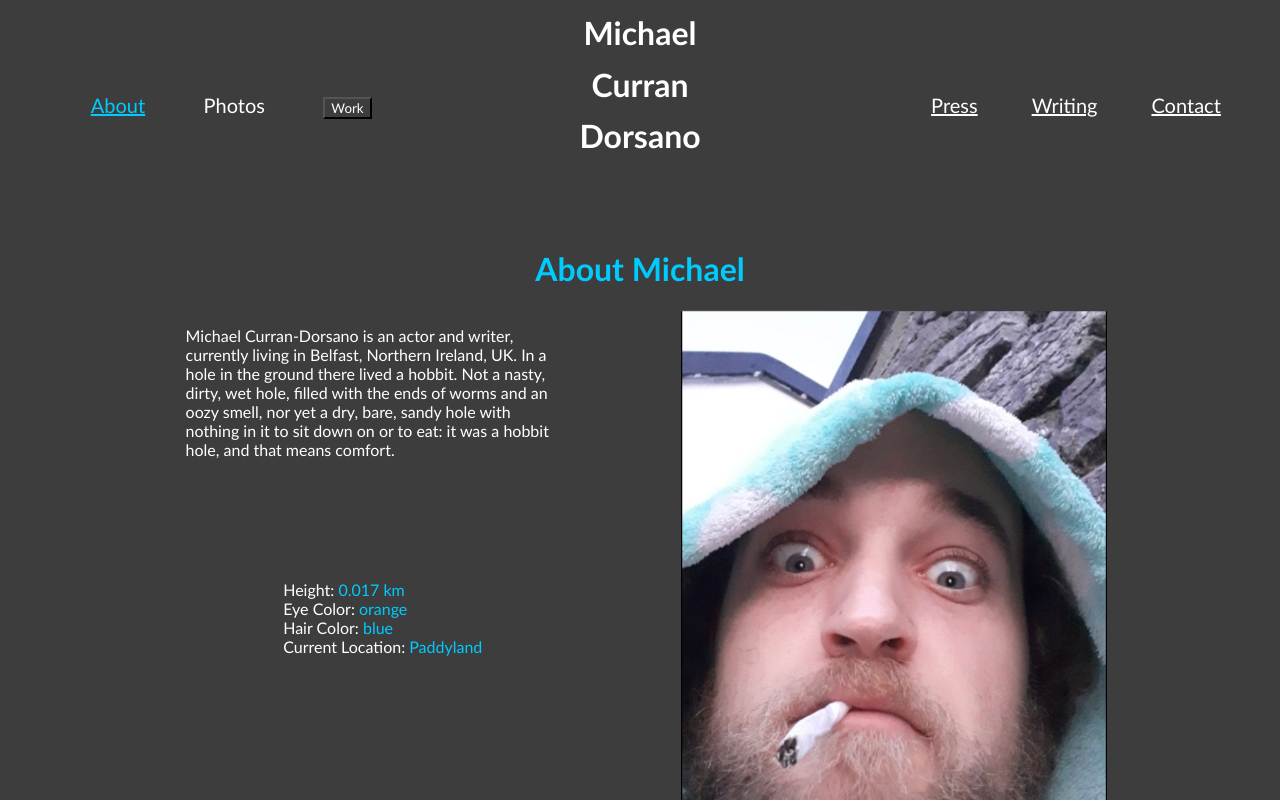
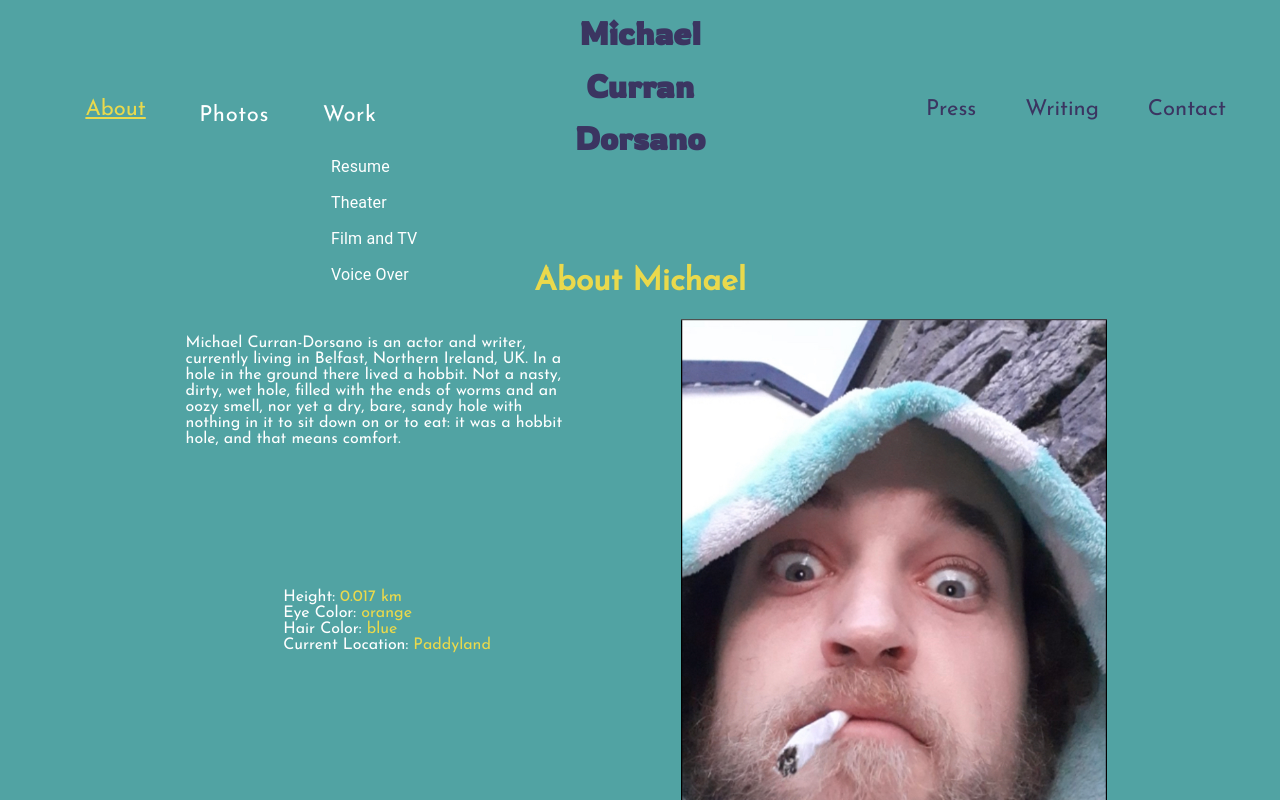
Before and after one commit to gibsonberglund/mcd-portfolio, a React (Create React App) app: page / in a window 1280 px wide. Both pictures are taken after a click on the button "Work". Shown: the top 800 px of the page. Built offline with nearby package versions, Linux system fonts and the light colour scheme.

Commit message:
debugged nav dropdown menus

```diff
--- a/package.json
+++ b/package.json
@@ -4,6 +4,9 @@
   "private": true,
   "homepage": "https://gibsonberglund.github.io/mcd-portfolio",
   "dependencies": {
+    "@emotion/react": "^11.11.0",
+    "@emotion/styled": "^11.11.0",
+    "@mui/material": "^5.13.0",
     "@testing-library/jest-dom": "^5.16.5",
     "@testing-library/react": "^13.4.0",
     "@testing-library/user-event": "^13.5.0",
--- a/public/index.html
+++ b/public/index.html
@@ -10,6 +10,7 @@
       content="Web site created using create-react-app"
     />
     <link rel="apple-touch-icon" href="%PUBLIC_URL%/logo192.png" />
+    <link href="https://fonts.googleapis.com/css2?family=Alata&family=Courgette&family=Josefin+Sans&family=Karla&family=Noto+Sans+Ogham&family=Permanent+Marker&family=Rowdies&family=Ultra&display=swap" rel="stylesheet">
     <!--
       manifest.json provides metadata used when your web app is installed on a
       user's mobile device or desktop. See https://developers.google.com/web/fundamentals/web-app-manifest/
@@ -26,7 +27,7 @@
     -->
     <title>Michael C-D</title>
   </head>
-  <body>
+  <body class="body">
     <noscript>You need to enable JavaScript to run this app.</noscript>
     <div id="root"></div>
     <!--
--- a/src/components/Navbar.js
+++ b/src/components/Navbar.js
@@ -2,30 +2,54 @@ import React from 'react';
 import Dropdown from 'react-bootstrap/Dropdown';
 import DropdownButton from 'react-bootstrap/DropdownButton';
 import { useState } from "react"
+import Button from '@mui/material/Button';
+import Menu from '@mui/material/Menu';
+import MenuItem from '@mui/material/MenuItem';
+import Fade from '@mui/material/Fade';
 
 // Here we are using object destructuring assignment to pluck off our variables from the props object
 // We assign them to their own variable names
 function Navbar({ currentPage, handlePageChange }) {
 
-  const [workMenuDisplay, setWorkMenuDisplay] = useState(false);
+  const [anchorEl, setAnchorEl] = React.useState(null);
+  const open = Boolean(anchorEl);
 
-    const hoverOnWork = () => {
-        setWorkMenuDisplay(true)
-    }
+  const handleClick = (event) => {
+    setAnchorEl(event.currentTarget);
+  };
+  const handleClose = () => {
+    setAnchorEl(null);
+  };
 
-    const hoverOffWork = () => {
-        setWorkMenuDisplay(false)
-  }
+  const [picsAnchorEl, setPicsAnchorEl] = React.useState(null);
+  const openPics = Boolean(picsAnchorEl);
 
-  const [picMenuDisplay, setPicMenuDisplay] = useState(false);
+  const handleClickPics = (event) => {
+    setPicsAnchorEl(event.currentTarget);
+  };
+  const handleClosePics = () => {
+    setPicsAnchorEl(null);
+  };
 
-    const hoverOnPic = () => {
-        setPicMenuDisplay(true)
-    }
+  // const [workMenuDisplay, setWorkMenuDisplay] = useState(false);
 
-    const hoverOffPic = () => {
-        setPicMenuDisplay(false)
-  }
+  //   const hoverOnWork = () => {
+  //       setWorkMenuDisplay(true)
+  //   }
+
+  //   const hoverOffWork = () => {
+  //       setWorkMenuDisplay(false)
+  // }
+
+  // const [picMenuDisplay, setPicMenuDisplay] = useState(false);
+
+  //   const hoverOnPic = () => {
+  //       setPicMenuDisplay(true)
+  //   }
+
+  //   const hoverOffPic = () => {
+  //       setPicMenuDisplay(false)
+  // }
 
 
   return (
@@ -41,16 +65,69 @@ function Navbar({ currentPage, handlePageChange }) {
               About
             </a>
           </li>
-          <li className='nav-item' id="picnavbtn" title="Photos" onMouseEnter={hoverOnPic} onMouseLeave={hoverOffPic}>Photos
-            {
-              picMenuDisplay &&
-              <ul className='navdropmenu'>
-                <li><Dropdown.Item href="#Headshots" onClick={() => handlePageChange('Headshots')} className={currentPage === 'Photos' ? 'nav-link-active' : 'nav-link'}>Headshots</Dropdown.Item></li>
-                <li><Dropdown.Item href="#Gallery" onClick={() => handlePageChange('Gallery')} className={currentPage === 'Photos' ? 'nav-link-active' : 'nav-link'}>Gallery</Dropdown.Item></li>
-              </ul>
-            }
+          <li>
+            <div>
+              <Button
+                id="basic-button"
+                aria-controls={open ? 'basic-menu' : undefined}
+                aria-haspopup="true"
+                aria-expanded={open ? 'true' : undefined}
+                onClick={handleClickPics}
+              >
+                Photos
+              </Button>
+              <Menu
+                id="basic-menu"
+                MenuListProps={{
+                  'aria-labelledby': 'basic-button',
+                }}
+                sx={{'& .MuiPaper-root': {
+                  backgroundColor: 'transparent',
+                  boxShadow: 'none',
+                  border: 'none',
+                }}}
+                anchorEl={picsAnchorEl}
+                open={openPics}
+                onClose={handleClosePics}
+              >
+                <MenuItem className='menuitems' onClick={handleClosePics}>Headshots</MenuItem>
+                <MenuItem onClick={handleClosePics}>Gallery</MenuItem>
+              </Menu>
+            </div>
           </li>
-          <DropdownButton title="Work" className='nav-item' id='worknavbtn' onMouseEnter={hoverOnWork} onMouseLeave={hoverOffWork} key='down-centered' drop='down-centered'>
+          <li>
+            <div>
+              <Button
+                id="basic-button"
+                aria-controls={open ? 'basic-menu' : undefined}
+                aria-haspopup="true"
+                aria-expanded={open ? 'true' : undefined}
+                onClick={handleClick}
+              >
+                Work
+              </Button>
+              <Menu
+                id="basic-menu"
+                MenuListProps={{
+                  'aria-labelledby': 'basic-button',
+                }}
+                sx={{'& .MuiPaper-root': {
+                  backgroundColor: 'transparent',
+                  boxShadow: 'none',
+                  border: 'none'
+                }}}
+                anchorEl={anchorEl}
+                open={open}
+                onClose={handleClose}
+              >
+                <MenuItem className='menuitems' onClick={handleClose}>Resume</MenuItem>
+                <MenuItem onClick={handleClose}>Theater</MenuItem>
+                <MenuItem onClick={() => handlePageChange('FilmAndTV')}>Film and TV</MenuItem>
+                <MenuItem onClick={handleClose}>Voice Over</MenuItem>
+              </Menu>
+            </div>
+          </li>
+          {/* <DropdownButton title="Work" className='nav-item' id='worknavbtn' onMouseEnter={hoverOnWork} onMouseLeave={hoverOffWork} key='down-centered' drop='down-centered'>
               {
               workMenuDisplay &&
               <ul className='navdropmenu'>
@@ -60,7 +137,7 @@ function Navbar({ currentPage, handlePageChange }) {
                 <li><Dropdown.Item href="#Voiceover" onClick={() => handlePageChange('VoiceOver')} className={currentPage === 'Work' ? 'nav-link-active' : 'nav-link'}>Voice Over</Dropdown.Item></li>
               </ul>
               }
-          </DropdownButton>
+          </DropdownButton> */}
         </ul>
       </div>
         <div className='navbarright'>
--- a/src/index.css
+++ b/src/index.css
@@ -12,21 +12,42 @@ code {
     monospace;
 }
 
+.body {
+  background-color: rgb(81, 163, 163)
+}
+
 * {
-  background-color: rgb(61, 61, 61);
   color: white;
-  font-family:'Trebuchet MS', 'Lucida Sans Unicode', 'Lucida Grande', 'Lucida Sans', Arial, sans-serif;
+  font-family: 'Josefin Sans', sans-serif;
 }
 
 .headertitle {
   text-align: center;
+  font-family: 'Rowdies', cursive;
+  color: rgb(59, 53, 97);
   margin: 1%;
 }
 
 .subtitle {
   margin-left: 5%;
-  color: rgb(0, 203, 254);
+  color: rgb(234, 217, 76)
 }
+
+#basic-button {
+  font-family: 'Josefin Sans', sans-serif;
+  color: white;
+  font-weight: 400;
+  text-transform: none;
+  font-size: 22px;
+}
+
+/* #fade-menu {
+  background-color: transparent;
+}
+
+.menuitems {
+  color: black;
+} */
 
 .navbarcontainer {
   display: flex;
@@ -36,7 +57,7 @@ code {
 
 .navbar {
   list-style: none;
-  font-size: 20px;
+  font-size: 22px;
   display: flex;
   flex-direction: row;
   justify-content: space-evenly;
@@ -56,11 +77,22 @@ code {
   margin: 2%;
 }
 
-.nav-link-active {
-  color: rgb(0, 203, 254);
+.nav-link {
+  text-decoration: none;
+  color: rgb(59, 53, 97);
+  font-size: 22px;
 }
 
-.dropdownbtn {
+.nav-link-active {
+  color: rgb(234, 217, 76);
+}
+
+#basic-menu-pics {
+  top: 199px;
+left: 60px;
+}
+
+/* .dropdownbtn {
   border-radius: 5%;
   font-size: 14px;
 }
@@ -71,11 +103,11 @@ code {
 
 .navdropmenubtn {
   font-size: 18px;
-}
+} */
 
 .pagetitle {
   text-align: center;
-  color: rgb(0, 203, 254);
+  color: rgb(234, 217, 76);
 }
 
 .profilepic {
@@ -105,7 +137,7 @@ code {
 }
 
 .listitemdata {
-  color: rgb(0, 203, 254);
+  color: rgb(234, 217, 76);
 }
 
 .recentworkcontainer h2 {
@@ -117,7 +149,7 @@ code {
 }
 
 .workitemtitle {
-  color: rgb(0, 203, 254);
+  color: rgb(234, 217, 76);
   font-size: larger;
 }
 
@@ -126,7 +158,7 @@ code {
 }
 
 .workitem p {
-  color: rgb(0, 203, 254);
+  color: rgb(234, 217, 76)
 }
 
 .mainpic {
```
Also changed, not shown: 2 other files (tests, documents, lock files or other folders).
